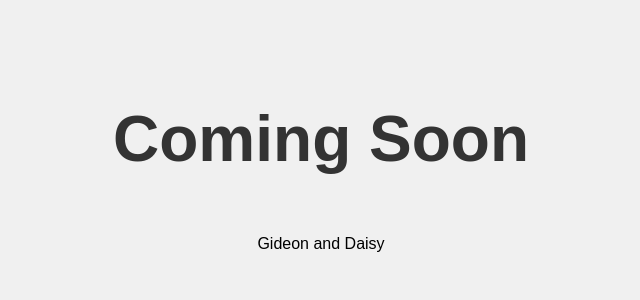
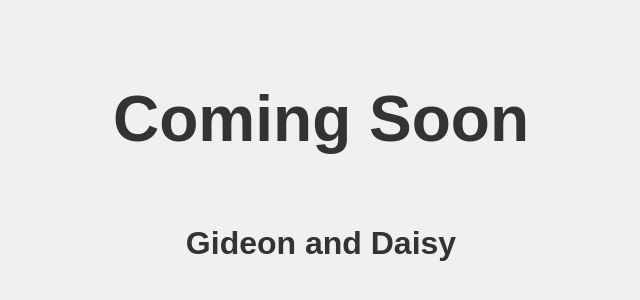
Before and after one commit to gideontong/gideonanddaisy.com, a plain HTML site: page index.html in a window 1280 px wide. Shown: the part 236-536 px from the top of the page, without its empty margins (319-959 px from the left). Drawn offline with Linux system fonts and the light colour scheme.

Commit message:
Update index.html

```diff
--- a/index.html
+++ b/index.html
@@ -20,10 +20,14 @@
       font-size: 4rem;
       color: #333;
     }
+    h2 {
+      font-size: 2rem;
+      color: #333;
+    }
   </style>
 </head>
 <body>
   <h1>Coming Soon</h1>
-  <p>Gideon and Daisy</p>
+  <h2>Gideon and Daisy</h2>
 </body>
 </html>
```
